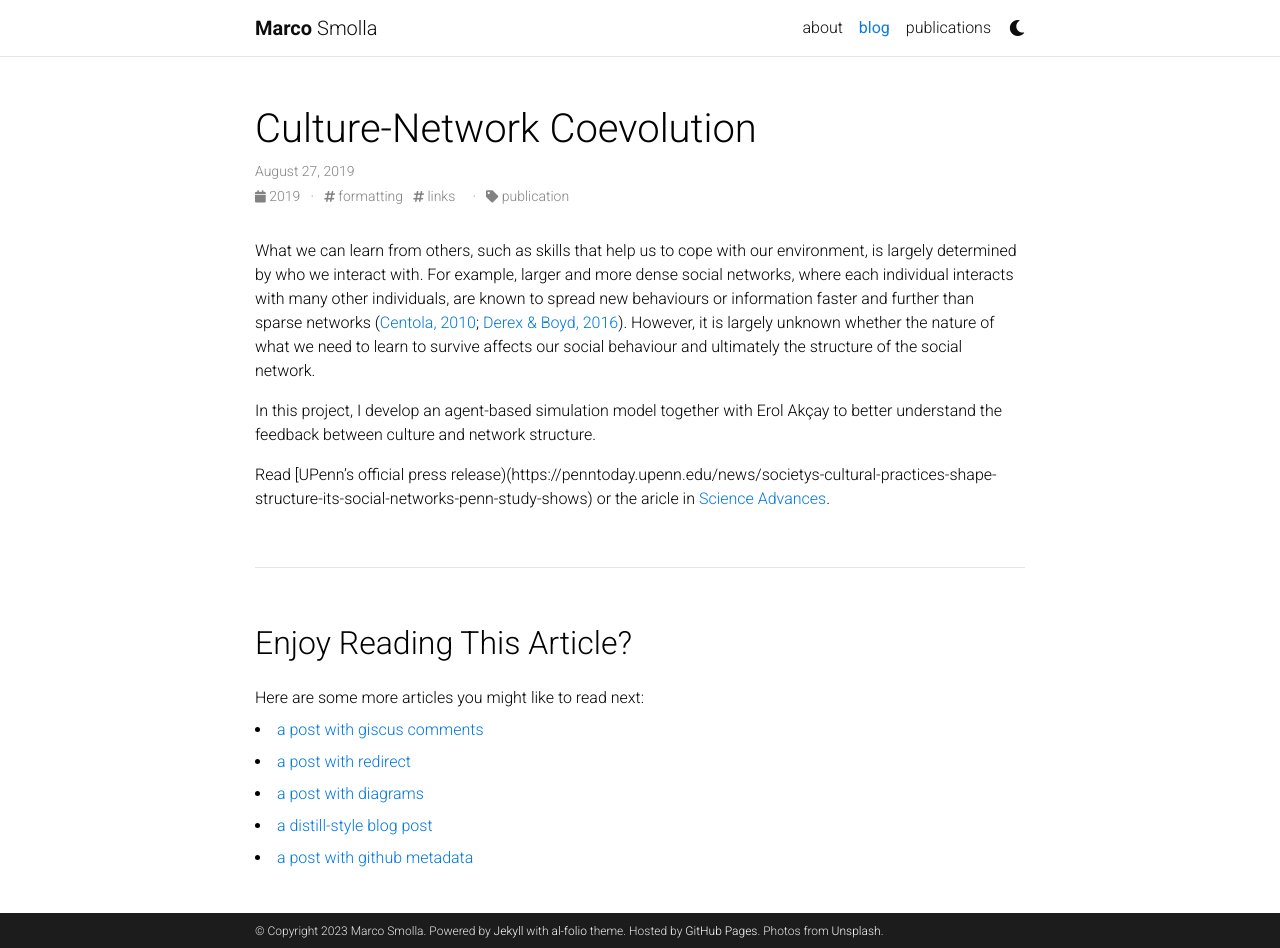
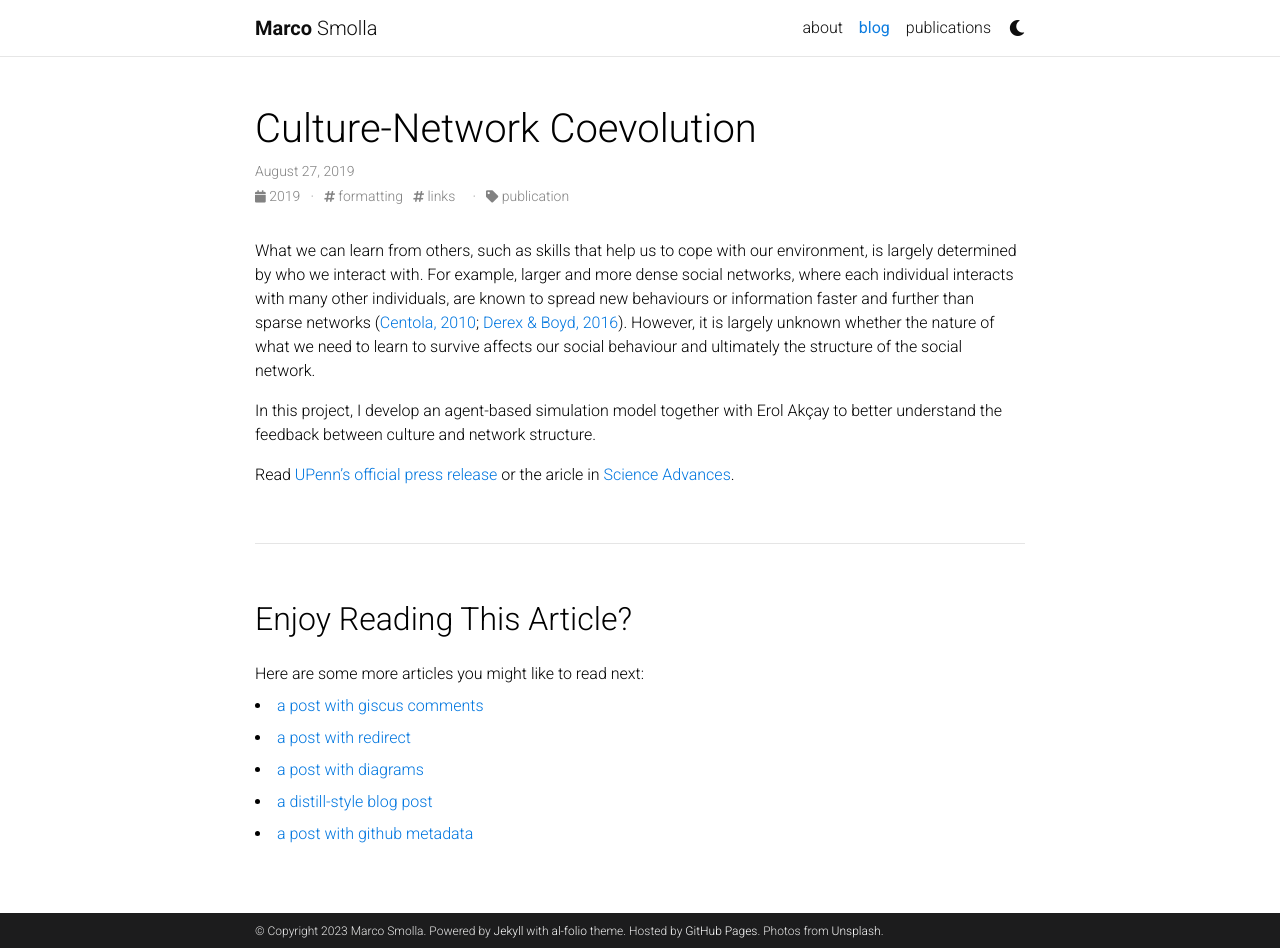
Before and after one commit to marcosmolla/marcosmolla.github.io, a Jekyll site: the page built from _posts/2019-08-27-science-advances-culture-network-coevolution.md, in a window 1280 px wide and 948 px high. Built offline with Jekyll 4.4.1, drawn with Linux system fonts in a browser that asks for light colours; comment, search, counter and statistics services are not loaded; a style sheet for code colours, icons or effects is not loaded.

Commit message:
Update 2019-08-27-science-advances-culture-network-coevolution.md

```diff
--- a/_posts/2019-08-27-science-advances-culture-network-coevolution.md
+++ b/_posts/2019-08-27-science-advances-culture-network-coevolution.md
@@ -10,4 +10,4 @@ What we can learn from others, such as skills that help us to cope with our envi
 
 In this project, I develop an agent-based simulation model together with Erol Akçay to better understand the feedback between culture and network structure.
 
-Read [UPenn's official press release)(https://penntoday.upenn.edu/news/societys-cultural-practices-shape-structure-its-social-networks-penn-study-shows) or the aricle in [Science Advances](https://doi.org/10.1126/sciadv.aaw0609).
+Read [UPenn's official press release](https://penntoday.upenn.edu/news/societys-cultural-practices-shape-structure-its-social-networks-penn-study-shows) or the aricle in [Science Advances](https://doi.org/10.1126/sciadv.aaw0609).
```
